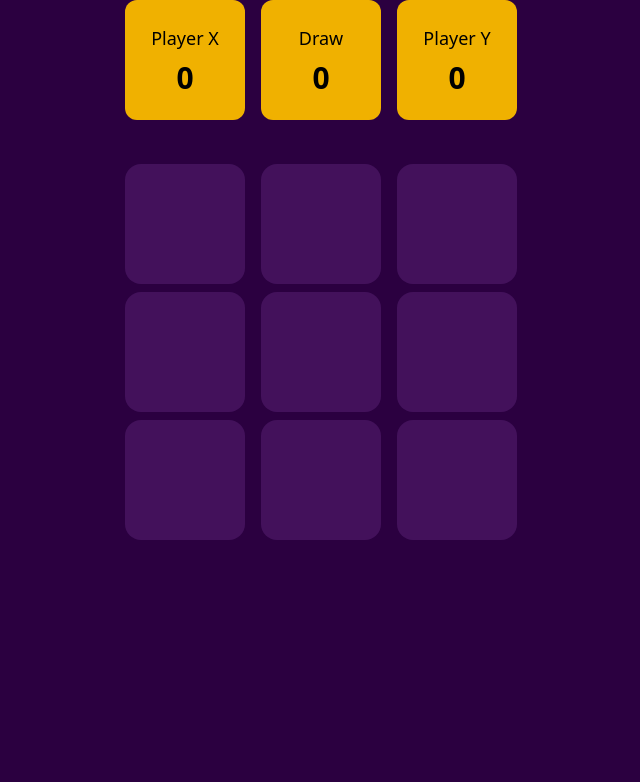
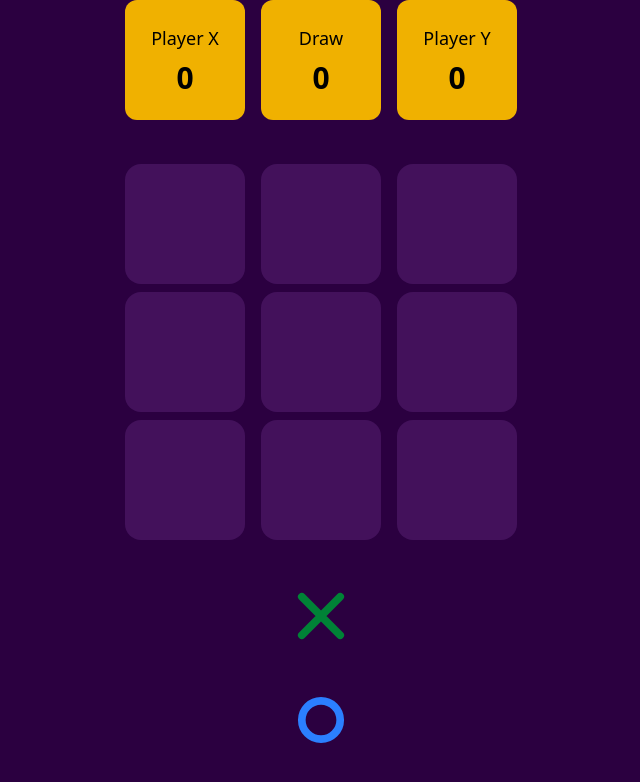
Before and after one commit to leo-bloise/TicTacToeAdventures, a Next.js app: page / in a window 1280 px wide. Shown: the top 782 px of the page, without its empty margins (319-959 px from the left). Built offline with nearby package versions, Linux system fonts and the light colour scheme.

Commit message:
wip: added marks

```diff
--- a/app/page.tsx
+++ b/app/page.tsx
@@ -1,7 +1,9 @@
 'use client';
 
 import Board from "@/features/game/components/Board";
+import { OMark } from "@/features/game/components/OMark";
 import Scoreboard from "@/features/game/components/Scoreboard";
+import XMark from "@/features/game/components/XMark";
 import { GameContextProvider } from "@/features/game/stores/GameContext";
 
 export default function Page() {
@@ -10,5 +12,8 @@ export default function Page() {
       <Scoreboard />
       <Board />
     </GameContextProvider>
+
+    <XMark></XMark>
+    <OMark></OMark>
   </div>
 }
--- /dev/null
+++ b/features/game/components/OMark.tsx
@@ -0,0 +1,8 @@
+export function OMark() {
+    return <svg viewBox="0 0 100 100" width="64" height="64" role="img">
+        <circle cx="50" cy="50" r="30"
+            fill="none"
+            className="stroke-blue-500"
+            strokeWidth="12" />
+    </svg>
+}
--- /dev/null
+++ b/features/game/components/XMark.tsx
@@ -0,0 +1,8 @@
+export default function XMark() {
+    return <svg viewBox="0 0 100 100" width="64" height="64" role="img">
+        <path d="M20 20 L80 80 M80 20 L20 80" className="stroke-green-700"
+            strokeWidth="12"
+            strokeLinecap="round"
+            strokeLinejoin="round" />
+    </svg>
+}
```
